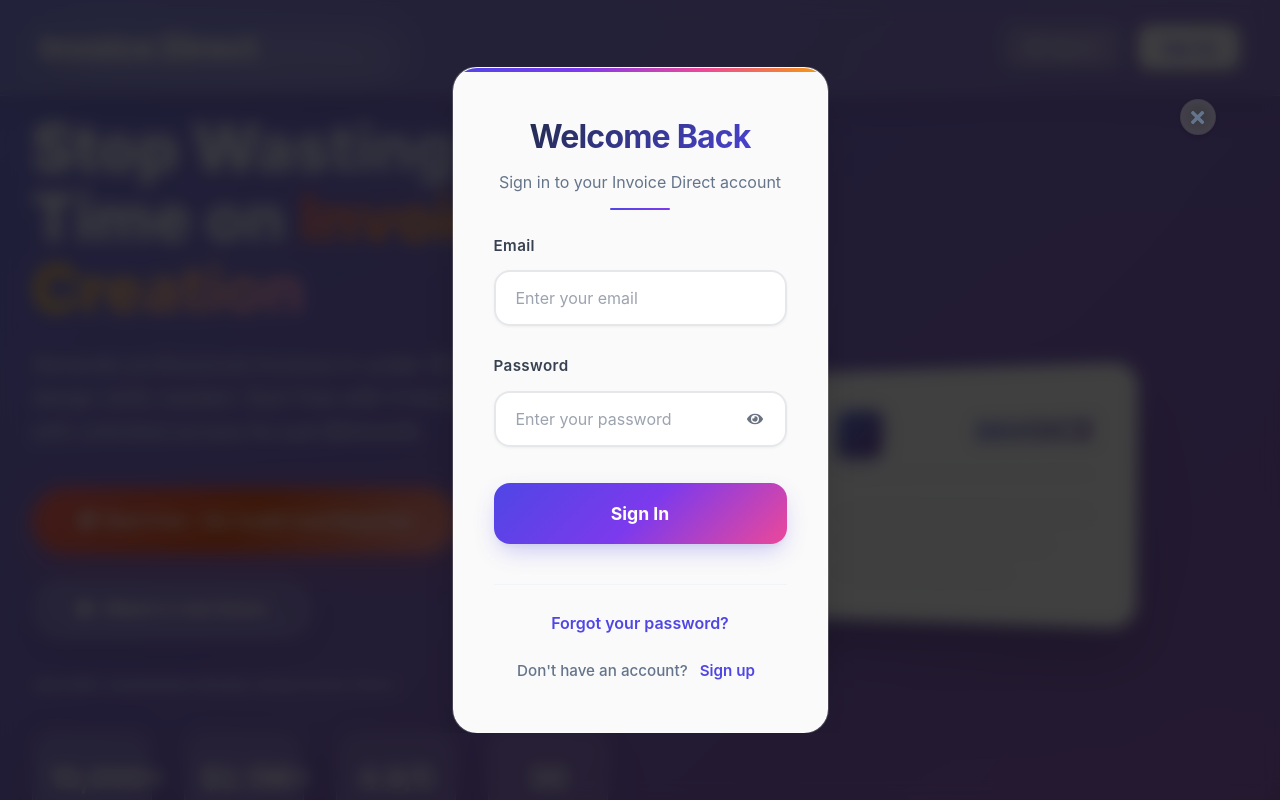
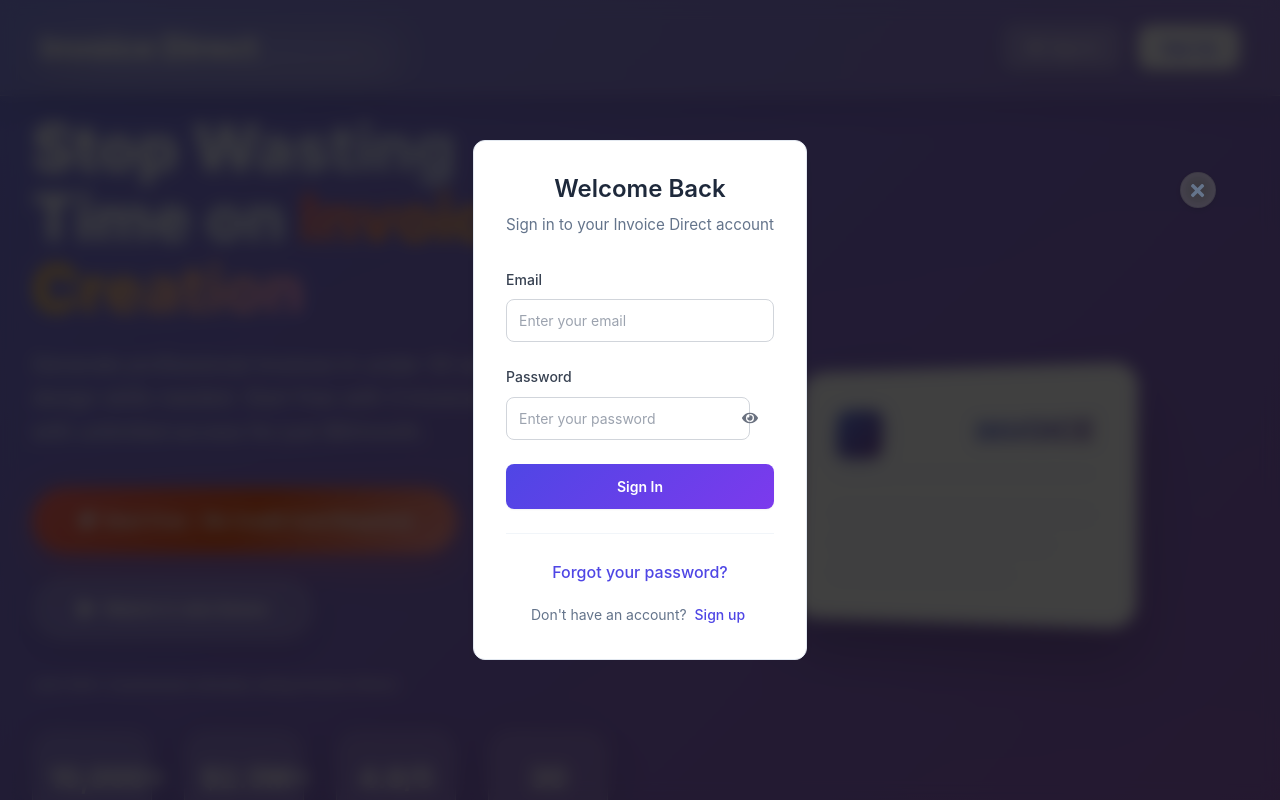
Before and after one commit to Pixelprosolutions/invoice-direct, a React (Vite) app: page / in a window 1280 px wide. Both pictures are taken after a click on the button "Sign In". Shown: the top 800 px of the page. Built offline with nearby package versions, Linux system fonts and the light colour scheme; no server answers.

Commit message:
Simplify auth modal to match app design consistency

```diff
--- a/src/components/auth/AuthModal.module.css
+++ b/src/components/auth/AuthModal.module.css
@@ -1,122 +1,76 @@
 .authModal {
-  max-width: 480px;
+  max-width: 420px;
   width: 95%;
   margin: 0 auto;
 }
 
 .authContainer {
-  background: rgba(255, 255, 255, 0.98);
-  backdrop-filter: blur(20px);
-  border-radius: 24px;
-  padding: 3rem 2.5rem;
-  box-shadow:
-    0 25px 50px -12px rgba(0, 0, 0, 0.25),
-    0 0 0 1px rgba(255, 255, 255, 0.2);
-  border: 1px solid rgba(255, 255, 255, 0.3);
+  background: white;
+  border-radius: 12px;
+  padding: 2rem;
+  box-shadow: 0 10px 15px -3px rgba(0, 0, 0, 0.1), 0 4px 6px -2px rgba(0, 0, 0, 0.05);
+  border: 1px solid #e2e8f0;
   position: relative;
-  overflow: hidden;
-}
-
-.authContainer::before {
-  content: '';
-  position: absolute;
-  top: 0;
-  left: 0;
-  right: 0;
-  height: 4px;
-  background: linear-gradient(90deg, #4f46e5, #7c3aed, #ec4899, #f59e0b);
-  border-radius: 24px 24px 0 0;
 }
 
 .authHeader {
   text-align: center;
-  margin-bottom: 2.5rem;
-  position: relative;
-}
-
-.authHeader::after {
-  content: '';
-  position: absolute;
-  bottom: -1rem;
-  left: 50%;
-  transform: translateX(-50%);
-  width: 60px;
-  height: 2px;
-  background: linear-gradient(90deg, #4f46e5, #7c3aed);
-  border-radius: 1px;
+  margin-bottom: 2rem;
 }
 
 .authHeader h2 {
-  margin: 0 0 0.75rem 0;
+  margin: 0 0 0.5rem 0;
   color: #1e293b;
-  font-size: 2rem;
-  font-weight: 700;
-  background: linear-gradient(135deg, #1e293b 0%, #4f46e5 100%);
-  -webkit-background-clip: text;
-  -webkit-text-fill-color: transparent;
-  background-clip: text;
-  letter-spacing: -0.025em;
+  font-size: 1.5rem;
+  font-weight: 600;
 }
 
 .authHeader p {
   margin: 0;
   color: #64748b;
-  font-size: 1rem;
-  font-weight: 400;
-  line-height: 1.5;
+  font-size: 0.95rem;
 }
 
 .authForm {
   display: flex;
   flex-direction: column;
-  gap: 1.75rem;
+  gap: 1.5rem;
 }
 
 .formGroup {
   display: flex;
   flex-direction: column;
-  gap: 0.75rem;
-  position: relative;
+  gap: 0.5rem;
 }
 
 .formGroup label {
-  font-weight: 600;
+  font-weight: 500;
   color: #374151;
-  font-size: 0.95rem;
-  letter-spacing: 0.025em;
+  font-size: 0.875rem;
 }
 
 .formGroup input {
-  padding: 1rem 1.25rem;
-  border: 2px solid #e5e7eb;
-  border-radius: 16px;
-  font-size: 1rem;
-  transition: all 0.3s cubic-bezier(0.4, 0, 0.2, 1);
-  background: rgba(255, 255, 255, 0.8);
-  backdrop-filter: blur(10px);
+  padding: 0.75rem;
+  border: 1px solid #d1d5db;
+  border-radius: 8px;
+  font-size: 0.875rem;
+  transition: all 0.2s ease;
+  background: white;
   color: #1e293b;
-  font-weight: 500;
-  box-shadow: 0 1px 3px rgba(0, 0, 0, 0.05);
 }
 
 .formGroup input::placeholder {
   color: #9ca3af;
-  font-weight: 400;
 }
 
 .formGroup input:focus {
   outline: none;
   border-color: #4f46e5;
-  box-shadow:
-    0 0 0 4px rgba(79, 70, 229, 0.1),
-    0 4px 6px -1px rgba(0, 0, 0, 0.1);
-  transform: translateY(-1px);
-  background: white;
+  box-shadow: 0 0 0 3px rgba(79, 70, 229, 0.1);
 }
 
 .formGroup input:hover:not(:focus) {
-  border-color: #d1d5db;
-  box-shadow: 0 2px 4px rgba(0, 0, 0, 0.05);
+  border-color: #9ca3af;
 }
 
 .passwordInput {
@@ -125,87 +79,57 @@
 
 .passwordToggle {
   position: absolute;
-  right: 1rem;
+  right: 0.75rem;
   top: 50%;
   transform: translateY(-50%);
   background: none;
   border: none;
   color: #6b7280;
   cursor: pointer;
-  padding: 0.5rem;
+  padding: 0.25rem;
   display: flex;
   align-items: center;
   justify-content: center;
-  border-radius: 8px;
-  transition: all 0.2s ease;
+  border-radius: 4px;
+  transition: color 0.2s ease;
 }
 
 .passwordToggle:hover {
   color: #374151;
-  background: rgba(107, 114, 128, 0.1);
 }
 
 .submitButton {
-  background: linear-gradient(135deg, #4f46e5 0%, #7c3aed 50%, #ec4899 100%);
+  background: linear-gradient(135deg, #4f46e5, #7c3aed);
   color: white;
   border: none;
-  padding: 1.25rem 2rem;
-  border-radius: 16px;
-  font-size: 1.1rem;
-  font-weight: 700;
+  padding: 0.875rem 1.5rem;
+  border-radius: 8px;
+  font-size: 0.875rem;
+  font-weight: 600;
   cursor: pointer;
-  transition: all 0.3s cubic-bezier(0.4, 0, 0.2, 1);
+  transition: all 0.2s ease;
   display: flex;
   align-items: center;
   justify-content: center;
-  gap: 0.75rem;
-  margin-top: 0.5rem;
-  box-shadow:
-    0 10px 25px -5px rgba(79, 70, 229, 0.3),
-    0 4px 6px -2px rgba(0, 0, 0, 0.05);
-  position: relative;
-  overflow: hidden;
-}
-
-.submitButton::before {
-  content: '';
-  position: absolute;
-  top: 0;
-  left: -100%;
-  width: 100%;
-  height: 100%;
-  background: linear-gradient(90deg, transparent, rgba(255, 255, 255, 0.2), transparent);
-  transition: left 0.5s;
-}
-
-.submitButton:hover::before {
-  left: 100%;
+  gap: 0.5rem;
+  box-shadow: 0 1px 2px 0 rgba(0, 0, 0, 0.05);
 }
 
 .submitButton:hover:not(:disabled) {
-  transform: translateY(-2px);
-  box-shadow:
-    0 15px 35px -5px rgba(79, 70, 229, 0.4),
-    0 8px 15px -3px rgba(0, 0, 0, 0.1);
-  background: linear-gradient(135deg, #4338ca 0%, #6d28d9 50%, #db2777 100%);
-}
-
-.submitButton:active {
-  transform: translateY(0);
+  transform: translateY(-1px);
+  box-shadow: 0 4px 6px -1px rgba(0, 0, 0, 0.1), 0 2px 4px -1px rgba(0, 0, 0, 0.06);
 }
 
 .submitButton:disabled {
-  opacity: 0.7;
+  opacity: 0.6;
   cursor: not-allowed;
   transform: none;
-  background: linear-gradient(135deg, #9ca3af 0%, #6b7280 100%);
-  box-shadow: 0 4px 6px -1px rgba(0, 0, 0, 0.1);
 }
 
 .spinner {
   animation: spin 1s linear infinite;
-  width: 20px;
-  height: 20px;
+  width: 16px;
+  height: 16px;
 }
 
 @keyframes spin {
@@ -214,61 +138,45 @@
 }
 
 .errorMessage {
-  background: linear-gradient(135deg, #fef2f2 0%, #fee2e2 100%);
+  background: #fef2f2;
   color: #dc2626;
-  padding: 1rem 1.25rem;
-  border-radius: 12px;
-  font-size: 0.95rem;
-  font-weight: 500;
+  padding: 0.75rem;
+  border-radius: 6px;
+  font-size: 0.875rem;
   border: 1px solid #fecaca;
-  box-shadow: 0 2px 4px rgba(220, 38, 38, 0.1);
   display: flex;
   align-items: center;
   gap: 0.5rem;
 }
 
-.errorMessage::before {
-  content: '⚠️';
-  font-size: 1.1rem;
-}
-
 .successMessage {
   text-align: center;
-  padding: 2rem 0;
-  background: linear-gradient(135deg, #f0fdf4 0%, #dcfce7 100%);
-  border-radius: 16px;
+  padding: 1.5rem;
+  background: #f0fdf4;
+  border-radius: 8px;
   border: 1px solid #bbf7d0;
-  margin: -1rem 0 1rem 0;
+  margin: -0.5rem 0 1rem 0;
 }
 
 .successMessage h3 {
-  margin: 0 0 0.75rem 0;
+  margin: 0 0 0.5rem 0;
   color: #059669;
-  font-size: 1.5rem;
-  font-weight: 700;
-  display: flex;
-  align-items: center;
-  justify-content: center;
-  gap: 0.5rem;
-}
-
-.successMessage h3::before {
-  content: '✅';
-  font-size: 1.25rem;
+  font-size: 1.125rem;
+  font-weight: 600;
 }
 
 .successMessage p {
-  margin: 0 0 1.5rem 0;
+  margin: 0 0 1rem 0;
   color: #065f46;
-  font-weight: 500;
+  font-size: 0.875rem;
 }
 
 .authFooter {
-  margin-top: 2.5rem;
+  margin-top: 1.5rem;
   text-align: center;
   display: flex;
   flex-direction: column;
-  gap: 1.25rem;
+  gap: 1rem;
   padding-top: 1.5rem;
   border-top: 1px solid #f1f5f9;
 }
@@ -276,8 +184,7 @@
 .authFooter p {
   margin: 0;
   color: #64748b;
-  font-size: 0.95rem;
-  font-weight: 500;
+  font-size: 0.875rem;
 }
 
 .linkButton {
@@ -286,24 +193,11 @@
   color: #4f46e5;
   cursor: pointer;
   font-size: inherit;
-  font-weight: 600;
-  padding: 0.25rem 0.5rem;
-  border-radius: 6px;
+  font-weight: 500;
+  padding: 0.25rem;
+  border-radius: 4px;
   transition: all 0.2s ease;
   font-family: inherit;
-  position: relative;
-}
-
-.linkButton::after {
-  content: '';
-  position: absolute;
-  bottom: 0;
-  left: 50%;
-  transform: translateX(-50%);
-  width: 0;
-  height: 2px;
-  background: #4f46e5;
-  transition: width 0.3s ease;
 }
 
 .linkButton:hover {
@@ -311,34 +205,21 @@
   background: rgba(79, 70, 229, 0.05);
 }
 
-.linkButton:hover::after {
-  width: 100%;
-}
-
-/* Enhanced responsive design */
+/* Responsive design */
 @media (max-width: 640px) {
   .authContainer {
-    padding: 2rem 1.5rem;
-    border-radius: 20px;
+    padding: 1.5rem;
+    border-radius: 8px;
     margin: 1rem;
   }
 
   .authHeader h2 {
-    font-size: 1.75rem;
-  }
-
-  .authHeader p {
-    font-size: 0.95rem;
+    font-size: 1.25rem;
   }
 
   .formGroup input,
   .submitButton {
     font-size: 16px; /* Prevents zoom on iOS */
-    padding: 1rem;
-  }
-
-  .submitButton {
-    padding: 1.125rem 1.5rem;
   }
 }
 
@@ -350,105 +231,6 @@
 
   .authContainer {
     margin: 0.5rem;
-    padding: 1.75rem 1.25rem;
-  }
-
-  .authHeader h2 {
-    font-size: 1.5rem;
-  }
-
-  .authForm {
-    gap: 1.5rem;
+    padding: 1.25rem;
   }
 }
-
-/* Dark mode support */
-@media (prefers-color-scheme: dark) {
-  .authContainer {
-    background: rgba(30, 41, 59, 0.95);
-    border-color: rgba(255, 255, 255, 0.1);
-  }
-
-  .authHeader h2 {
-    background: linear-gradient(135deg, #f8fafc 0%, #a78bfa 100%);
-    -webkit-background-clip: text;
-    -webkit-text-fill-color: transparent;
-    background-clip: text;
-  }
-
-  .authHeader p {
-    color: #94a3b8;
-  }
-
-  .formGroup label {
-    color: #e2e8f0;
-  }
-
-  .formGroup input {
-    background: rgba(51, 65, 85, 0.8);
-    border-color: #475569;
-    color: #f8fafc;
-  }
-
-  .formGroup input:focus {
-    background: #334155;
-    border-color: #6366f1;
-  }
-
-  .authFooter {
-    border-top-color: #334155;
-  }
-
-  .authFooter p {
-    color: #94a3b8;
-  }
-
-  .successMessage {
-    background: linear-gradient(135deg, rgba(5, 150, 105, 0.1) 0%, rgba(6, 95, 70, 0.1) 100%);
-    border-color: rgba(5, 150, 105, 0.3);
-  }
-
-  .successMessage h3 {
-    color: #10b981;
-  }
-
-  .successMessage p {
-    color: #6ee7b7;
-  }
-}
-
-/* Enhanced animations */
-@keyframes slideInUp {
-  from {
-    opacity: 0;
-    transform: translateY(20px);
-  }
-  to {
-    opacity: 1;
-    transform: translateY(0);
-  }
-}
-
-.authContainer {
-  animation: slideInUp 0.4s cubic-bezier(0.4, 0, 0.2, 1);
-}
-
-.formGroup {
-  animation: slideInUp 0.4s cubic-bezier(0.4, 0, 0.2, 1);
-}
-
-.formGroup:nth-child(1) { animation-delay: 0.1s; }
-.formGroup:nth-child(2) { animation-delay: 0.2s; }
-.formGroup:nth-child(3) { animation-delay: 0.3s; }
-
-.submitButton {
-  animation: slideInUp 0.4s cubic-bezier(0.4, 0, 0.2, 1);
-  animation-delay: 0.4s;
-  animation-fill-mode: both;
-}
-
-.authFooter {
-  animation: slideInUp 0.4s cubic-bezier(0.4, 0, 0.2, 1);
-  animation-delay: 0.5s;
-  animation-fill-mode: both;
-}
```
